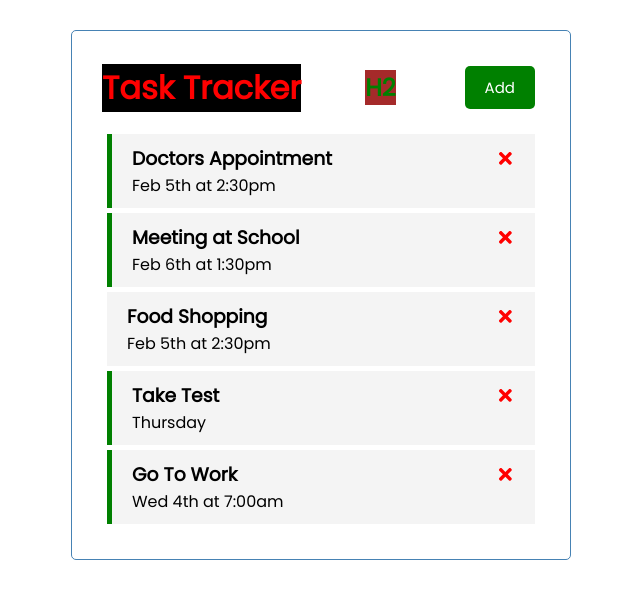
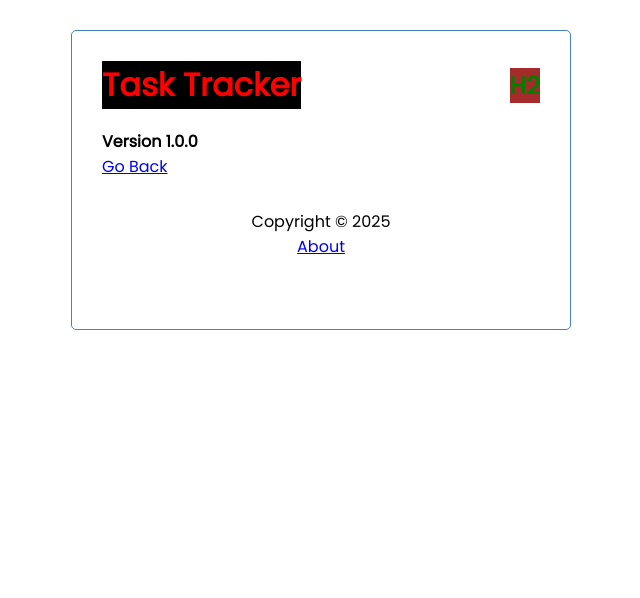
Before and after one commit to aarekr/LUT, a React (Create React App) app in the folder react-task-tracker/: page /about in a window 1280 px wide. Shown: the top 598 px of the page, without its empty margins (319-959 px from the left). Built offline with nearby package versions, Linux system fonts and the light colour scheme; data requests are answered from the project's data file.

Commit message:
Toggle reminder, BrowserRouter

```diff
--- a/react-task-tracker/db.json
+++ b/react-task-tracker/db.json
@@ -13,7 +13,7 @@
       "reminder": true
     },
     {
-      "id": 3,
+      "id": "3",
       "text": "Food Shopping",
       "day": "Feb 5th at 2:30pm",
       "reminder": false
--- a/react-task-tracker/package.json
+++ b/react-task-tracker/package.json
@@ -11,6 +11,7 @@
     "react": "^19.1.0",
     "react-dom": "^19.1.0",
     "react-icons": "^5.5.0",
+    "react-router-dom": "^7.6.2",
     "react-scripts": "^5.0.1",
     "web-vitals": "^2.1.4"
   },
--- a/react-task-tracker/src/App.js
+++ b/react-task-tracker/src/App.js
@@ -1,7 +1,10 @@
 import { useState, useEffect } from "react";
+import { BrowserRouter as Router, Route, Routes } from "react-router-dom";
 import Header from "./components/Header";
+import Footer from "./components/Footer";
 import Tasks from "./components/Tasks";
 import AddTask from "./components/AddTask";
+import About from "./components/About";
 
 function App() {
   const [showAddTask, setShowAddTask] = useState(false)
@@ -18,6 +21,13 @@ function App() {
   // Fetch Tasks
   const fetchTasks = async () => {
     const res = await fetch('http://localhost:5000/tasks')
+    const data = await res.json()
+    return data
+  }
+
+  // Fetch Single Task
+  const fetchTask = async (id) => {
+    const res = await fetch(`http://localhost:5000/tasks/${id}`)
     const data = await res.json()
     return data
   }
@@ -47,19 +57,41 @@ function App() {
   }
 
   // Toggle Reminder
-  const toggleReminder = (id) => {
-    setTasks(tasks.map((task) => task.id === id ? {...task, reminder: !task.reminder} : task))
+  const toggleReminder = async (id) => {
+    const taskToToggle = await fetchTask(id)
+    const updTask = { ...taskToToggle, reminder: !taskToToggle.reminder }
+    const res = await fetch(`http://localhost:5000/tasks/${id}`, {
+      method: 'PUT',
+      headers: {'Content-type': 'application/json'
+      },
+      body: JSON.stringify(updTask)
+    })
+    const data = await res.json()
+    setTasks(tasks.map((task) => task.id === id
+      ? {...task, reminder: data.reminder}
+      : task)
+    )
   }
 
   return (
+    <Router>
       <div className="container">
         <Header onAdd={() => setShowAddTask(!showAddTask)} showAdd={showAddTask} />
+        <Routes>
+          <Route path='/' element={
+            <>
               {showAddTask && <AddTask onAdd={addTask} />}
               {tasks.length > 0
                 ? <Tasks tasks={tasks} onDelete={deleteTask} onToggle={toggleReminder} />
-        : 'No Tasks'
+                : ( 'No Tasks' )
               }
+            </>
+          } />
+          <Route path='/about' element={<About />} />
+        </Routes>
+        <Footer />
       </div>
+    </Router>
   )
 }
 
--- /dev/null
+++ b/react-task-tracker/src/components/About.js
@@ -0,0 +1,12 @@
+import { Link } from "react-router-dom"
+
+const About = () => {
+  return (
+    <div>
+      <h4>Version 1.0.0</h4>
+      <Link to='/'>Go Back</Link>
+    </div>
+  )
+}
+
+export default About
--- /dev/null
+++ b/react-task-tracker/src/components/Footer.js
@@ -0,0 +1,12 @@
+import { Link } from "react-router-dom"
+
+const Footer = () => {
+  return (
+    <footer>
+      <p>Copyright &copy; 2025</p>
+      <Link to='/about'>About</Link>
+    </footer>
+  )
+}
+
+export default Footer
--- a/react-task-tracker/src/components/Header.js
+++ b/react-task-tracker/src/components/Header.js
@@ -1,12 +1,18 @@
 import PropTypes from 'prop-types'
+import { useLocation } from 'react-router-dom'
 import Button from './Button'
 
 const Header = ({ title, onAdd, showAdd }) => {
+  const location = useLocation()
+
   return (
     <header className='header'>
       <h1 style={{ color: 'red', backgroundColor: 'black' }}>{title} Task Tracker</h1>
       <h2 style={headingStyle}>H2</h2>
-      <Button color={showAdd ? 'red' : 'green'} text={showAdd ? 'Close' : 'Add'} onClick={onAdd} />
+      {location.pathname === '/' && <Button
+        color={showAdd ? 'red' : 'green'}
+        text={showAdd ? 'Close' : 'Add'} onClick={onAdd} />
+      }
     </header>
   )
 }
```
Also changed, not shown: 1 other file (tests, documents, lock files or other folders). Lines whose indentation alone changed are shown as unchanged.
